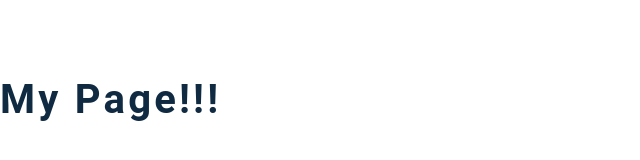
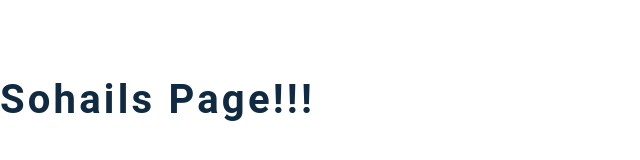
Before and after one commit to mig-25/starter-portfolio, a Gatsby site: page / in a window 1280 px wide. Shown: the whole page, without its empty margins (0-640 px from the left). Built offline with nearby package versions, Linux system fonts and the light colour scheme; Gatsby itself is replaced by a stand-in of ours.

Commit message:
makefile test

```diff
--- a/src/pages/index.js
+++ b/src/pages/index.js
@@ -7,6 +7,6 @@ import Jobs from "../components/Jobs"
 import Projects from "../components/Projects"
 import Blogs from "../components/Blogs"
 export default () => {
-  return <h2>My page!!!</h2>
+  return <h2>Sohails page!!!</h2>
 }
 // ...GatsbyImageSharpFluid
```
